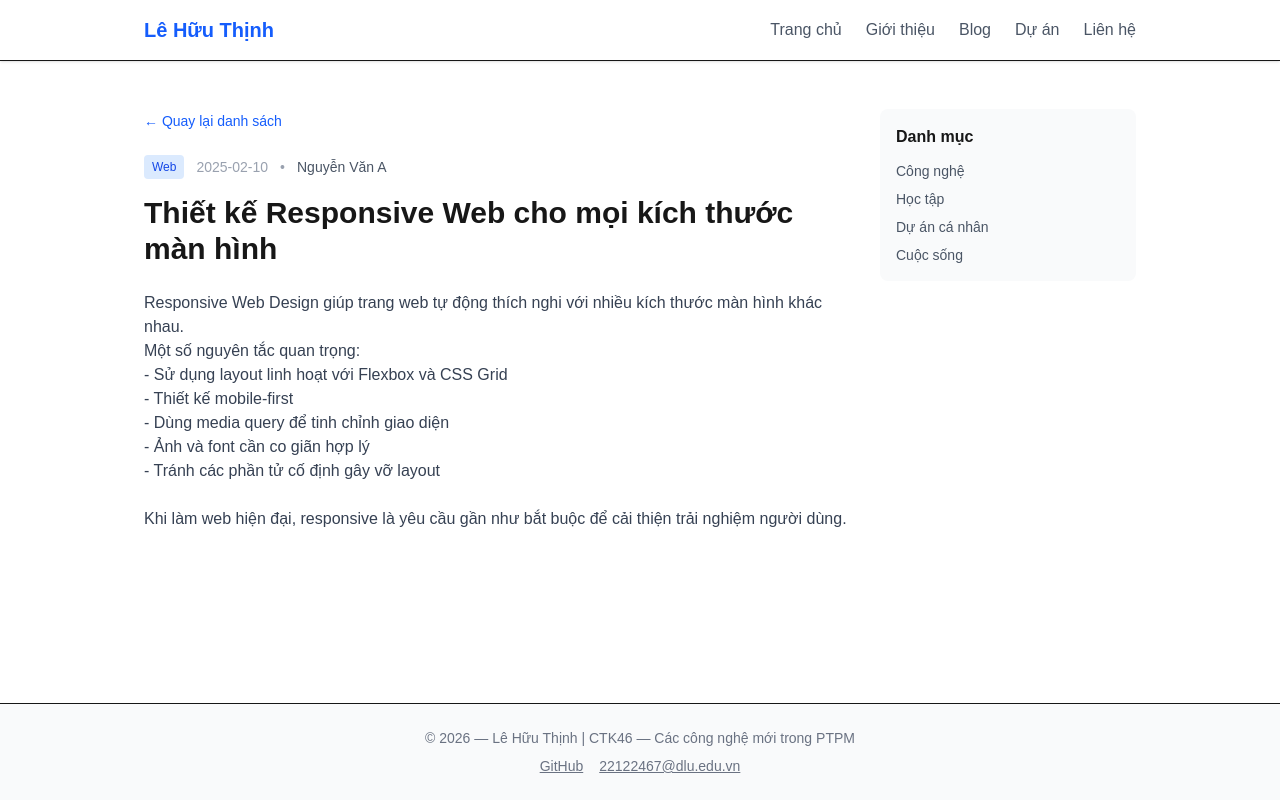
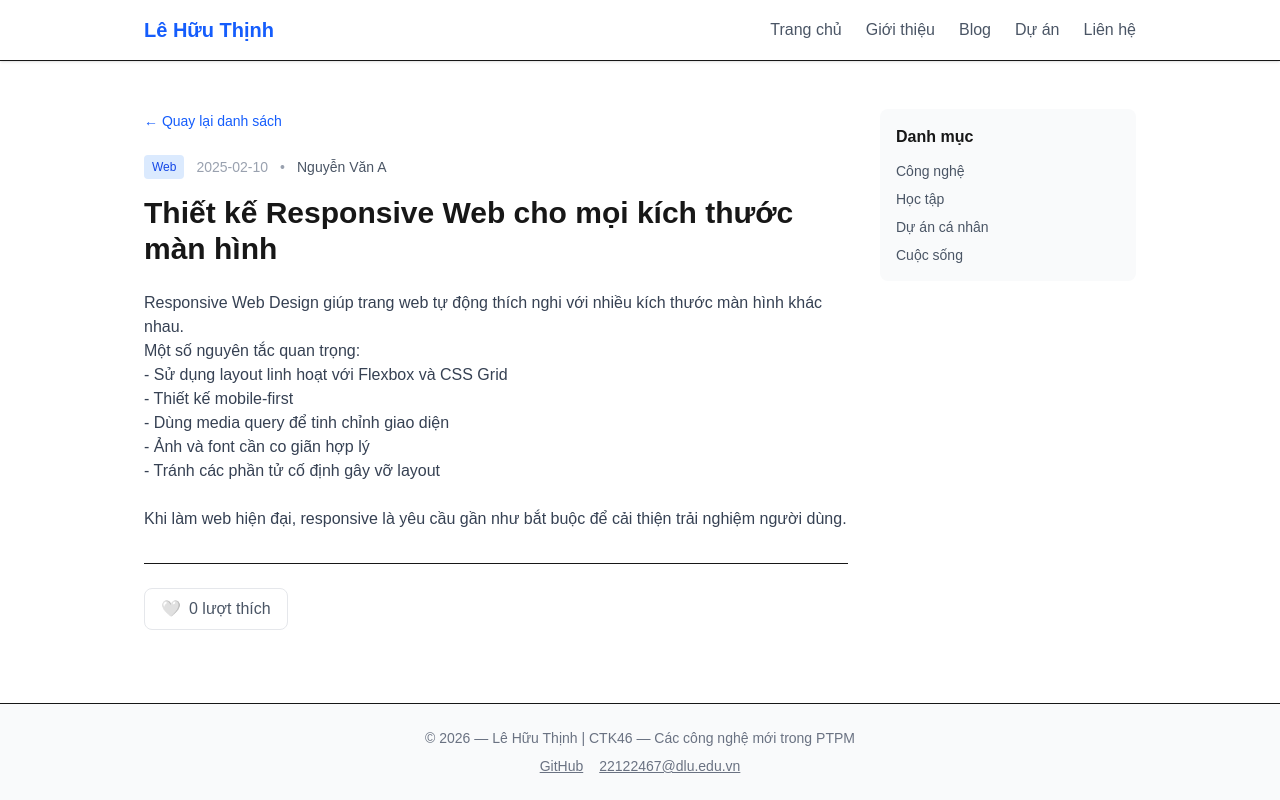
Before and after one commit to LeHuuThinh/ctk46b-lab01, a Next.js app: page /blog/thiet-ke-responsive-web in a window 1280 px wide. Built offline with nearby package versions, Linux system fonts and the light colour scheme.

Commit message:
feat: thêm Client Components tương tác (Counter, LikeButton)

```diff
--- a/src/app/blog/[slug]/page.tsx
+++ b/src/app/blog/[slug]/page.tsx
@@ -1,6 +1,8 @@
 import Link from "next/link";
 import { notFound } from "next/navigation";
 import { getPostBySlug, posts } from "@/data/posts";
+import LikeButton from "@/components/like-button";
+
 interface BlogPostPageProps {
   params: Promise<{ slug: string }>;
 }
@@ -30,8 +32,12 @@ export default async function BlogPostPage({ params }: BlogPostPageProps) {
           </span>
         </div>
         <h1 className="text-3xl font-bold mb-6">{post.title}</h1>
-        <div className="prose max-w-none text-gray-700 whitespace-pre-line">
+        <div className="prose max-w-none text-gray-700 whitespace-pre-line mb-8">
           {post.content}
+        </div>
+
+        <div className="border-t pt-6 mt-8">
+          <LikeButton />
         </div>
       </article>
     </div>
--- /dev/null
+++ b/src/app/blog/like-button.tsx
@@ -0,0 +1,27 @@
+"use client";
+import { useState } from "react";
+export default function LikeButton() {
+  const [liked, setLiked] = useState(false);
+  const [count, setCount] = useState(0);
+  const handleLike = () => {
+    if (liked) {
+      setCount(count - 1);
+    } else {
+      setCount(count + 1);
+    }
+    setLiked(!liked);
+  };
+  return (
+    <button
+      onClick={handleLike}
+      className={`flex items-center gap-2 px-4 py-2 rounded-lg border transitioncolors ${
+        liked
+          ? "bg-red-50 border-red-200 text-red-600"
+          : "bg-white border-gray-200 text-gray-600 hover:bg-gray-50"
+      }`}
+    >
+      <span>{liked ? "❤" : "🤍"}</span>
+      <span>{count} lượt thích</span>
+    </button>
+  );
+}
--- /dev/null
+++ b/src/app/counter.tsx
@@ -0,0 +1,24 @@
+"use client";
+import { useState } from "react";
+export default function Counter() {
+  const [count, setCount] = useState(0);
+  return (
+    <div className="flex items-center gap-4">
+      <button
+        onClick={() => setCount(count - 1)}
+        className="bg-gray-200 hover:bg-gray-300 w-10 h-10 rounded-lg text-xl
+font-bold transition-colors"
+      >
+        -
+      </button>
+      <span className="text-2xl font-bold w-12 text-center">{count}</span>
+      <button
+        onClick={() => setCount(count + 1)}
+        className="bg-blue-600 hover:bg-blue-700 text-white w-10 h-10 rounded-lg
+text-xl font-bold transition-colors"
+      >
+        +
+      </button>
+    </div>
+  );
+}
--- a/src/app/page.tsx
+++ b/src/app/page.tsx
@@ -1,4 +1,6 @@
 import Link from "next/link";
+import Counter from "@/components/counter";
+
 export default function HomePage() {
   return (
     <div className="max-w-5xl mx-auto px-4 py-16">
@@ -17,7 +19,7 @@ items-center justify-center"
           Sinh viên Công nghệ Thông tin tại Đại học Đà Lạt. Đam mê phát triển
           web và khám phá các công nghệ mới.
         </p>
-        <div className="flex justify-center gap-4">
+        <div className="flex justify-center gap-4 mb-10">
           <Link
             href="/projects"
             className="bg-blue-600 text-white px-6 py-3 rounded-lg hover:bg-blue700 transition-colors"
@@ -30,6 +32,12 @@ items-center justify-center"
           >
             Liên hệ
           </Link>
+        </div>
+
+        {/* Test Counter component */}
+        <div className="flex flex-col items-center justify-center p-6 border rounded-xl bg-gray-50">
+          <h3 className="text-lg font-semibold mb-4 text-gray-700">Dùng thử Counter Component</h3>
+          <Counter />
         </div>
       </div>
       {/* Skills section */}
--- /dev/null
+++ b/src/components/counter.tsx
@@ -0,0 +1,24 @@
+"use client";
+import { useState } from "react";
+export default function Counter() {
+  const [count, setCount] = useState(0);
+  return (
+    <div className="flex items-center gap-4">
+      <button
+        onClick={() => setCount(count - 1)}
+        className="bg-gray-200 hover:bg-gray-300 w-10 h-10 rounded-lg text-xl
+font-bold transition-colors"
+      >
+        -
+      </button>
+      <span className="text-2xl font-bold w-12 text-center">{count}</span>
+      <button
+        onClick={() => setCount(count + 1)}
+        className="bg-blue-600 hover:bg-blue-700 text-white w-10 h-10 rounded-lg
+text-xl font-bold transition-colors"
+      >
+        +
+      </button>
+    </div>
+  );
+}
--- /dev/null
+++ b/src/components/like-button.tsx
@@ -0,0 +1,27 @@
+"use client";
+import { useState } from "react";
+export default function LikeButton() {
+  const [liked, setLiked] = useState(false);
+  const [count, setCount] = useState(0);
+  const handleLike = () => {
+    if (liked) {
+      setCount(count - 1);
+    } else {
+      setCount(count + 1);
+    }
+    setLiked(!liked);
+  };
+  return (
+    <button
+      onClick={handleLike}
+      className={`flex items-center gap-2 px-4 py-2 rounded-lg border transitioncolors ${
+        liked
+          ? "bg-red-50 border-red-200 text-red-600"
+          : "bg-white border-gray-200 text-gray-600 hover:bg-gray-50"
+      }`}
+    >
+      <span>{liked ? "❤" : "🤍"}</span>
+      <span>{count} lượt thích</span>
+    </button>
+  );
+}
```
Also changed, not shown: src/app/blog/page.tsx (+3 -8 lines).
